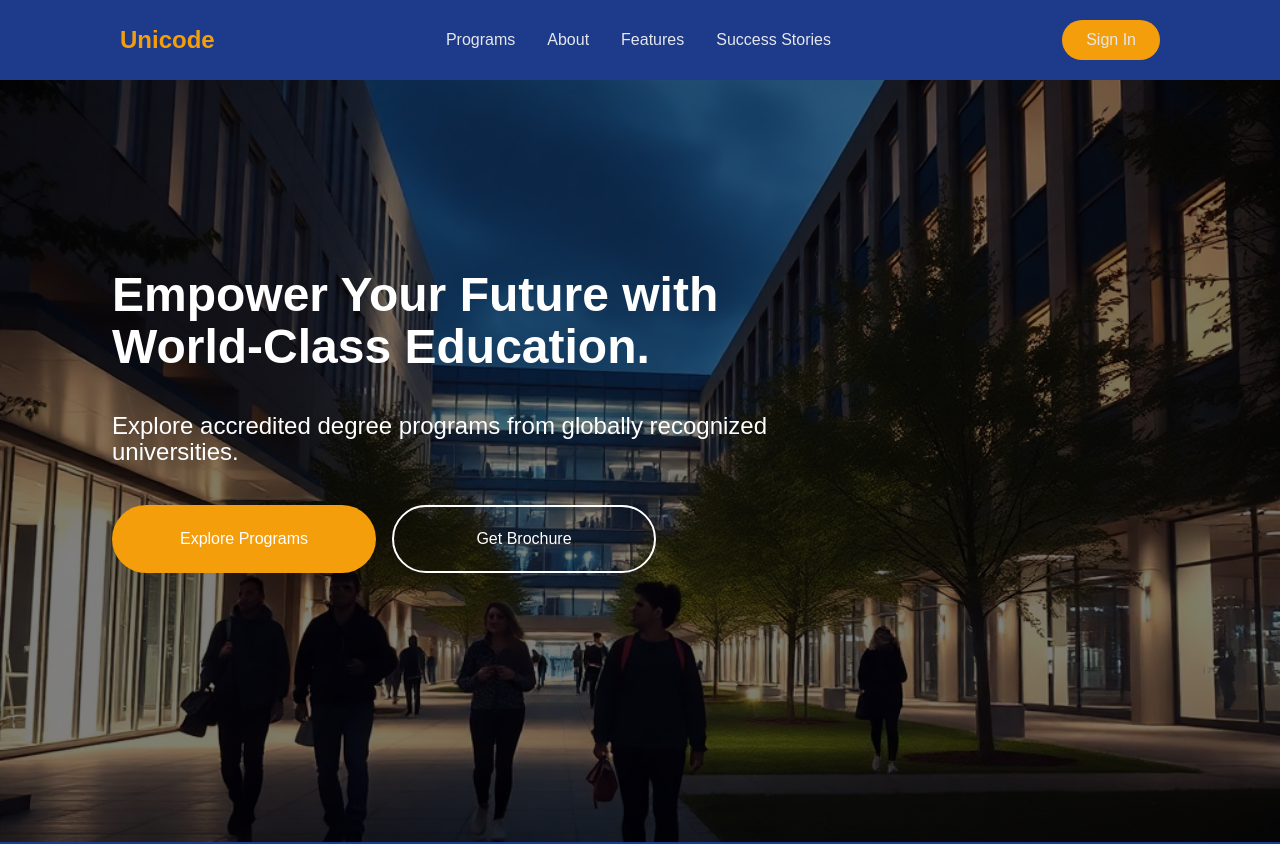
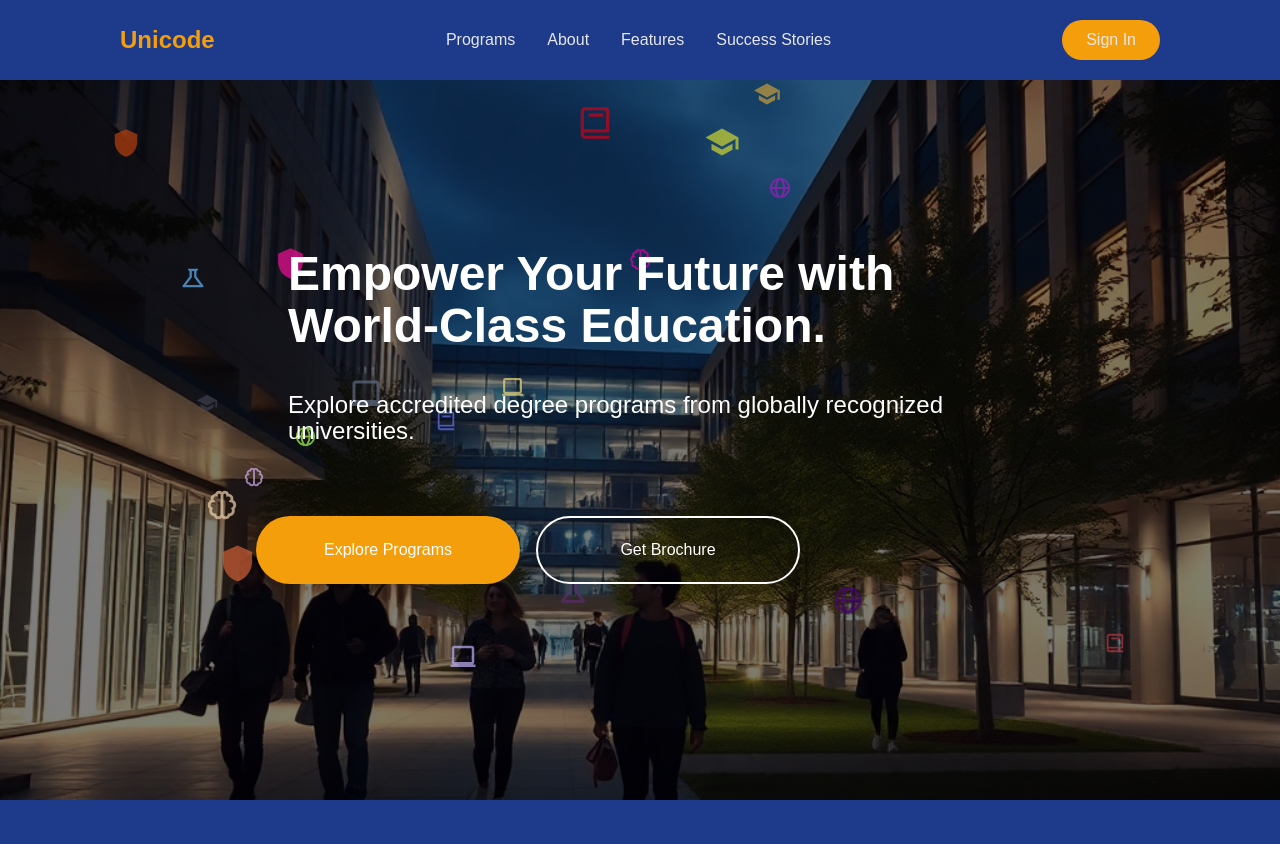
Before and after one commit to aniket-teltumbade-au9/lms-master, a Next.js app: page / in a window 1280 px wide. Shown: the top 844 px of the page. Built offline with nearby package versions, Linux system fonts and the light colour scheme; no server answers.

Commit message:
landing page ui improvement

```diff
--- a/package.json
+++ b/package.json
@@ -24,12 +24,14 @@
     "bcrypt": "^5.1.1",
     "date-fns": "^4.1.0",
     "dayjs": "^1.11.13",
+    "framer-motion": "^12.18.1",
     "graphql": "^16.10.0",
     "houseform": "^1.13.0",
     "mongoose": "^8.14.1",
     "next": "15.1.7",
     "next-auth": "^4.24.11",
     "react": "^19.0.0",
+    "react-alice-carousel": "^2.9.1",
     "react-big-calendar": "^1.18.0",
     "react-dom": "^19.0.0",
     "react-icons": "^5.4.0",
--- a/src/app/dashboard/admin/courses/page.tsx
+++ b/src/app/dashboard/admin/courses/page.tsx
@@ -1,8 +1,8 @@
-import ComingSoon from "@/components/comingSoon"
+import { CourseList } from "@/components/dashboard/admin/Courses"
 
 function Home() {
     return (
-        <ComingSoon />
+        <CourseList />
     )
 }
 
--- a/src/components/dashboard/admin/Users/index.tsx
+++ b/src/components/dashboard/admin/Users/index.tsx
@@ -21,6 +21,7 @@ export function UserList() {
                 components={{ filter: Filters }}
                 service={{ user: fetchUsers }}
                 columns={userColumns}
+                titleProps={{ title: 'User Management' }}
             />
         </div>
     )
--- a/src/components/form/Button.tsx
+++ b/src/components/form/Button.tsx
@@ -3,9 +3,9 @@ import React from 'react'
 interface ButtonProps extends React.ButtonHTMLAttributes<HTMLButtonElement> {
     label: string
 }
-function Button({ label, ...props }: ButtonProps) {
+function Button({ label, className, ...props }: ButtonProps) {
     return (
-        <button {...props} className="bg-[#F59E0B] h-[50px] flex-1 rounded-[8px] text-[#000000] font-normal text-[16px] leading-[20px] px-4">
+        <button {...props} className={`bg-[#F59E0B] h-[50px] flex-1 rounded-[8px] text-[#000000] font-normal text-[16px] leading-[20px] px-4 ${className}`}>
             {label}
         </button>
 
--- a/src/components/landing/Hero.tsx
+++ b/src/components/landing/Hero.tsx
@@ -1,24 +1,147 @@
+"use client";
+
+import { easeInOut, motion } from "framer-motion";
+import { useEffect, useState } from "react";
+import { BiBook, BiBrain, BiGlobe, BiLaptop } from "react-icons/bi";
+import { MdOutlineScience, MdSchool, MdShield } from "react-icons/md";
+
+// Animation variants
+const animations = {
+    pulse: {
+        initial: { scale: 1 },
+        animate: {
+            scale: [1, 1.15, 1],
+            transition: {
+                duration: 2,
+                ease: easeInOut,
+                repeat: Infinity,
+            },
+        },
+    },
+    float: {
+        initial: { y: 0 },
+        animate: {
+            y: [0, -15, 0],
+            transition: {
+                duration: 3,
+                ease: easeInOut,
+                repeat: Infinity,
+            },
+        },
+    },
+    rotate: {
+        initial: { rotate: 0 },
+        animate: {
+            rotate: [0, 360],
+            transition: {
+                duration: 6,
+                ease: easeInOut,
+                repeat: Infinity,
+            },
+        },
+    },
+};
+
+const iconSet = [MdSchool, BiBook, BiLaptop, MdShield, BiGlobe, BiBrain, MdOutlineScience];
+
+const getRandomAnimation = () => {
+    const keys = Object.keys(animations) as (keyof typeof animations)[];
+    return keys[Math.floor(Math.random() * keys.length)];
+};
+
+const getRandomPosition = () => {
+    const vertical = Math.random() > 0.5 ? "top" : "bottom";
+    const horizontal = Math.random() > 0.5 ? "left" : "right";
+    return {
+        [vertical]: `${Math.floor(Math.random() * 80 + 10)}%`,
+        [horizontal]: `${Math.floor(Math.random() * 80 + 10)}%`,
+    };
+};
+
+const getRandomColor = () => {
+    const letters = "0123456789ABCDEF";
+    let color = "#";
+    for (let i = 0; i < 6; i++) {
+        color += letters[Math.floor(Math.random() * 16)];
+    }
+    return color;
+};
 
 function Hero() {
+    const animation = {
+        initial: { opacity: 0, y: 20 },
+        animate: { opacity: 1, y: 0, transition: { duration: 0.5 } } as const,
+    };
+
+    const [animatedIcons, setAnimatedIcons] = useState<
+        {
+            Icon: typeof iconSet[number];
+            animationKey: keyof typeof animations;
+            position: { top?: string; bottom?: string; left?: string; right?: string };
+            color: string;
+            size: number;
+            key: string;
+        }[]
+    >([]);
+
+    useEffect(() => {
+        const icons = iconSet.flatMap((Icon, index) =>
+            Array.from({ length: 3 }).map((_, i) => ({
+                Icon,
+                animationKey: getRandomAnimation(),
+                position: getRandomPosition(),
+                color: getRandomColor(),
+                size: Math.floor(Math.random() * 20 + 20),
+                key: `icon-${index}-${i}`,
+            }))
+        );
+        setAnimatedIcons(icons);
+    }, []);
+
     return (
-        <div className='relative min-h-screen md:min-h-[842px] bg-[url(../assets/images/img.png)] bg-cover bg-center flex'>
+        <div className="relative h-screen bg-[url(../assets/images/img.png)] bg-cover bg-center flex items-center justify-center overflow-hidden">
             <div className="absolute inset-0 bg-black bg-opacity-50"></div>
-            <div className='relative md:m-[80px] xs:mx-2 w-full flex items-center py-10'>
-                <div className='flex flex-col gap-y-10 w-full max-w-[768px] p-8'>
-                    <div className='font-bold text-[36px] leading-[39px] md:text-[48px] md:leading-[52px] text-white md:text-left'>
+
+            {/* Animated Icons */}
+            {animatedIcons.map(({ Icon, animationKey, position, color, size, key }) => (
+                <motion.div
+                    key={key}
+                    className="absolute text-white opacity-70 pointer-events-none"
+                    style={{ ...position, color, width: `${size}px`, height: `${size}px` }}
+                    initial={animations[animationKey].initial}
+                    animate={animations[animationKey].animate}
+                >
+                    <Icon className="w-full h-full" />
+                </motion.div>
+            ))}
+
+            {/* Hero Content */}
+            <div className="relative z-10 md:max-w-[768px] mx-auto p-8 md:p-0">
+                <div className="flex flex-col gap-y-10 w-full max-w-[768px] p-8">
+                    <motion.div {...animation}>
+                        <div className="font-bold text-[36px] leading-[39px] md:text-[48px] md:leading-[52px] text-white md:text-left">
                             Empower Your Future with World-Class Education.
                         </div>
-                    <div className='text-[24px] leading-[26px] text-white md:text-left'>
+                    </motion.div>
+                    <motion.div {...animation}>
+                        <div className="text-[24px] leading-[26px] text-white md:text-left">
                             Explore accredited degree programs from globally recognized universities.
                         </div>
-                    <div className='flex flex-col sm:gap-y-8 md:flex-row md:gap-x-4 w-full'>
-                        <button className="bg-header xs:w-full md:w-[264px] py-[20px] rounded-full font-medium text-white hover:bg-opacity-80 transition duration-300">
+                    </motion.div>
+                </div>
+                <div className="flex flex-col sm:gap-y-8 md:flex-row md:gap-x-4 w-full mt-10">
+                    <motion.button
+                        {...animation}
+                        className="bg-header xs:w-full md:w-[264px] py-[20px] rounded-full font-medium text-white hover:bg-opacity-80 transition duration-300"
+                    >
                         Explore Programs
-                        </button>
-                        <button className="xs:w-full md:w-[264px] border-2 border-white py-[20px] rounded-full font-medium text-white hover:bg-white hover:text-black transition duration-300">
+                    </motion.button>
+                    <motion.button
+                        {...animation}
+                        className="xs:w-full md:w-[264px] border-2 border-white py-[20px] rounded-full font-medium text-white hover:bg-white hover:text-black transition duration-300"
+                    >
                         Get Brochure
-                        </button>
-                    </div>
+                    </motion.button>
                 </div>
             </div>
         </div>
--- a/src/controllers/user.controller.ts
+++ b/src/controllers/user.controller.ts
@@ -48,9 +48,10 @@ export const getUsers = async (req: NextRequest) => {
             return NextResponse.json({ error: "Unauthorized" }, { status: 401 });
         }
         await connectDB();
-        const filter = {}
+
+        const filter = await req.json()
         // req.body as RootFilterQuery<typeof UserModel>;
-        const users = await UserModel.find(filter);
+        const users = await UserModel.find(filter).sort({ createdAt: -1 });
         return NextResponse.json(users);
     } catch (error: Error | unknown) {
         return NextResponse.json({ error: "Something went wrong: " + error }, { status: 500 });
--- a/src/models/user.model.ts
+++ b/src/models/user.model.ts
@@ -1,9 +1,21 @@
 import { getModelForClass, modelOptions, prop } from "@typegoose/typegoose";
 import mongoose from "mongoose";
 
+enum Status {
+    ONBOARDING = "onboarding",
+    UNDER_REVIEW = "under_review",
+    ACTIVE = "active",
+    INACTIVE = "inactive",
+}
+enum Role {
+    Admin = "admin",
+    Student = "student",
+    Teacher = "teacher",
+}
+
 @modelOptions({
     schemaOptions: {
-        timestamps: true, // creates `createdAt` and `updatedAt` automatically
+        timestamps: true,
     },
 })
 export class User {
@@ -19,14 +31,23 @@ export class User {
     @prop()
     name!: string;
 
-    @prop()
-    role!: string;
+    @prop({ enum: Role })
+    role!: Role;
 
     @prop()
     phoneNumber!: string;
 
     @prop()
     emailVerified?: Date;
+
+    @prop({ default: false })
+    active!: boolean;
+
+    @prop({ enum: Status, default: Status.ONBOARDING })
+    status!: Status;
+
+    createdAt?: Date;
+    updatedAt?: Date;
 }
 
 // Prevent model overwrite during hot reload in dev
--- a/src/types/list.d.ts
+++ b/src/types/list.d.ts
@@ -3,7 +3,9 @@ export interface List {
     components: {
         filter?: React.JSX
         table?: React.JSX
+        Title?: React.JSX
     }
     columns: ColumnDef<unknown>[]
     service: Record<string, function>
+    titleProps?: Record<string, unknown>
 }
```
Also changed, not shown: src/components/List/Form.tsx (+10 -3 lines), src/components/List/Provider.tsx (+14 -4 lines), src/components/dashboard/admin/Users/Filters.tsx (+13 -2 lines), src/components/form/input.tsx (+8 -3 lines), 1 other file (tests, documents, lock files or other folders). Lines whose indentation alone changed are shown as unchanged.
